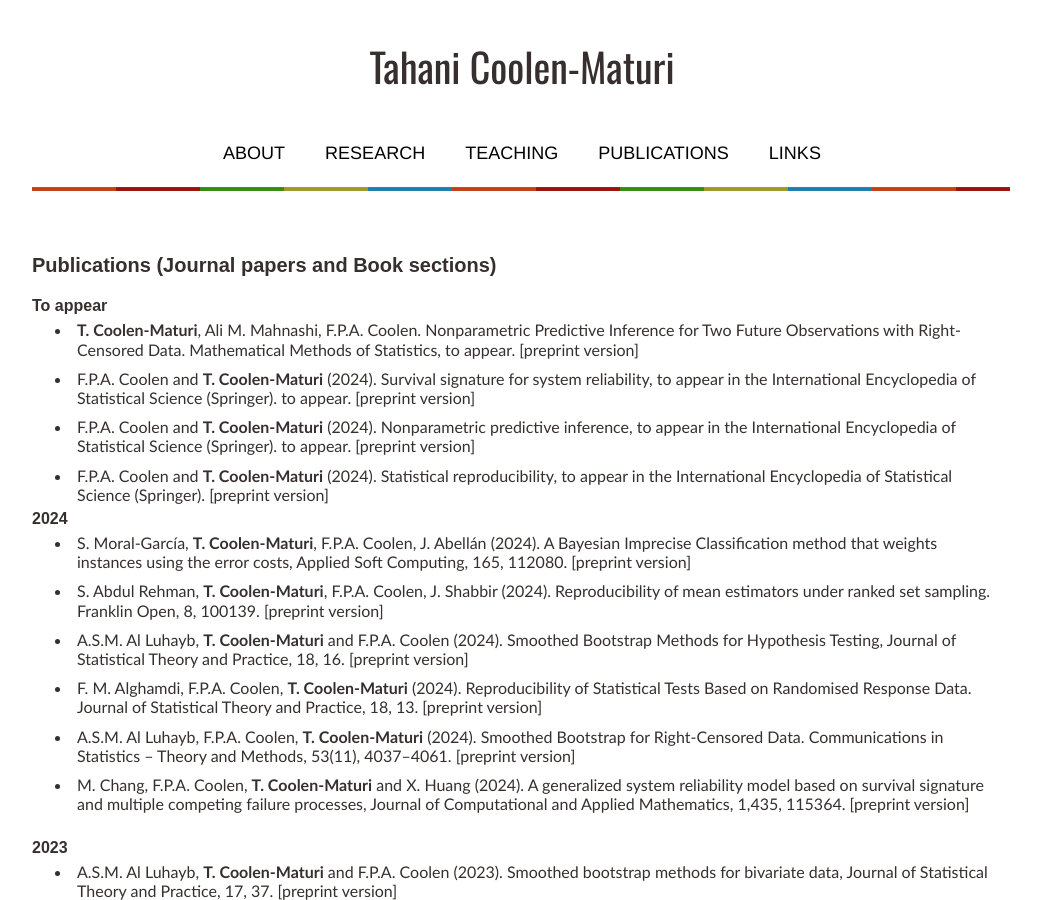
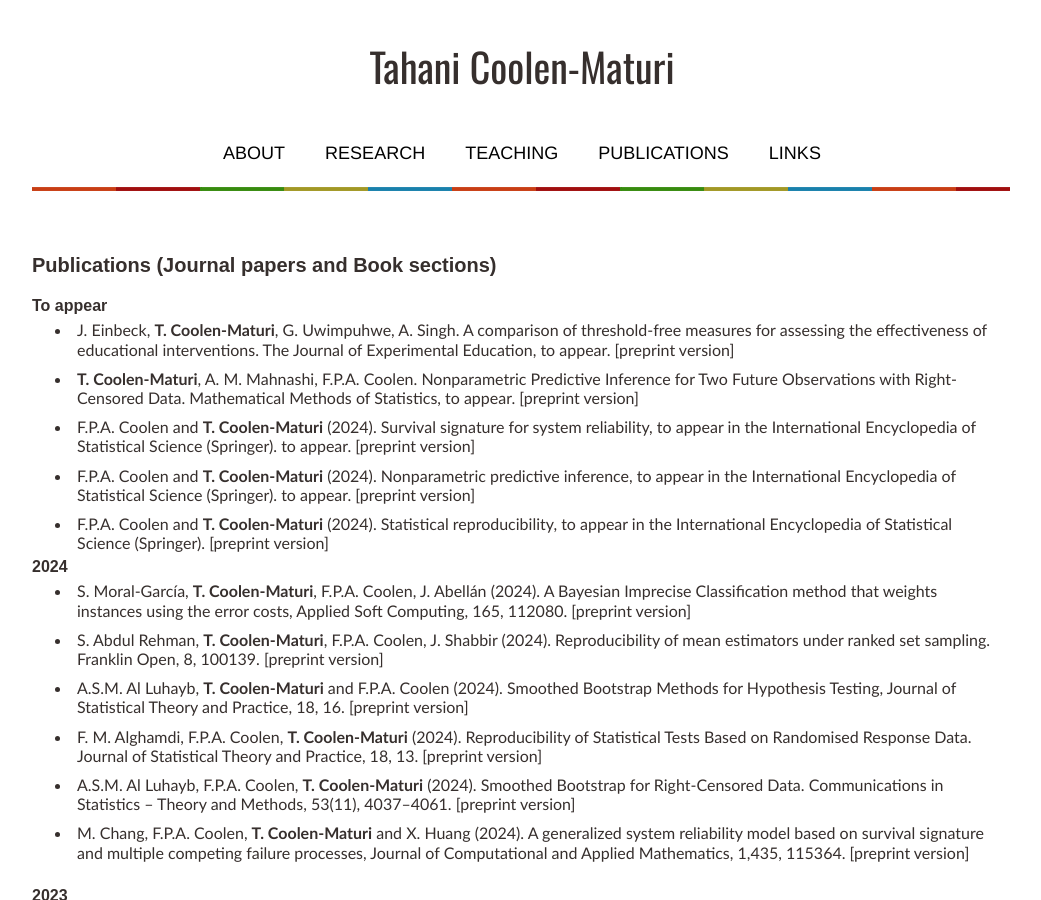
Before and after one commit to tmaturi/tahanimaturi, a Jekyll site: the page built from publications.md, in a window 1280 px wide and 900 px high. Shown: the whole window, without its empty margins (119-1160 px from the left). Built offline with Jekyll 4.4.1, drawn with Linux system fonts in a browser that asks for light colours; our own code applies the rules of GitHub Pages for plain Markdown files.

Commit message:
Update publications.md

```diff
--- a/publications.md
+++ b/publications.md
@@ -9,7 +9,10 @@ title: Publications
 ### To appear
 
 
-- **T. Coolen-Maturi**, Ali M. Mahnashi, F.P.A. Coolen. Nonparametric Predictive Inference for Two Future Observations with Right-Censored Data. Mathematical Methods of Statistics, to appear. [[preprint version](pdfs/NPI_RC_Ali-24May-rev.pdf){:target="_blank"}]
+- J. Einbeck, **T. Coolen-Maturi**, G. Uwimpuhwe, A. Singh. A comparison of threshold-free measures for assessing the effectiveness of educational interventions. The Journal of Experimental Education, to appear. [[preprint version](pdfs/EEF_gain_index_paper_JEE.pdf){:target="_blank"}]
+
+
+- **T. Coolen-Maturi**, A. M. Mahnashi, F.P.A. Coolen. Nonparametric Predictive Inference for Two Future Observations with Right-Censored Data. Mathematical Methods of Statistics, to appear. [[preprint version](pdfs/NPI_RC_Ali-24May-rev.pdf){:target="_blank"}]
 
 
 - F.P.A. Coolen and **T. Coolen-Maturi** (2024). Survival signature for system reliability, to appear in the International Encyclopedia of Statistical Science (Springer). to appear. [[preprint version](pdfs/Encycl-SurvSign-24.pdf){:target="_blank"}]
```
